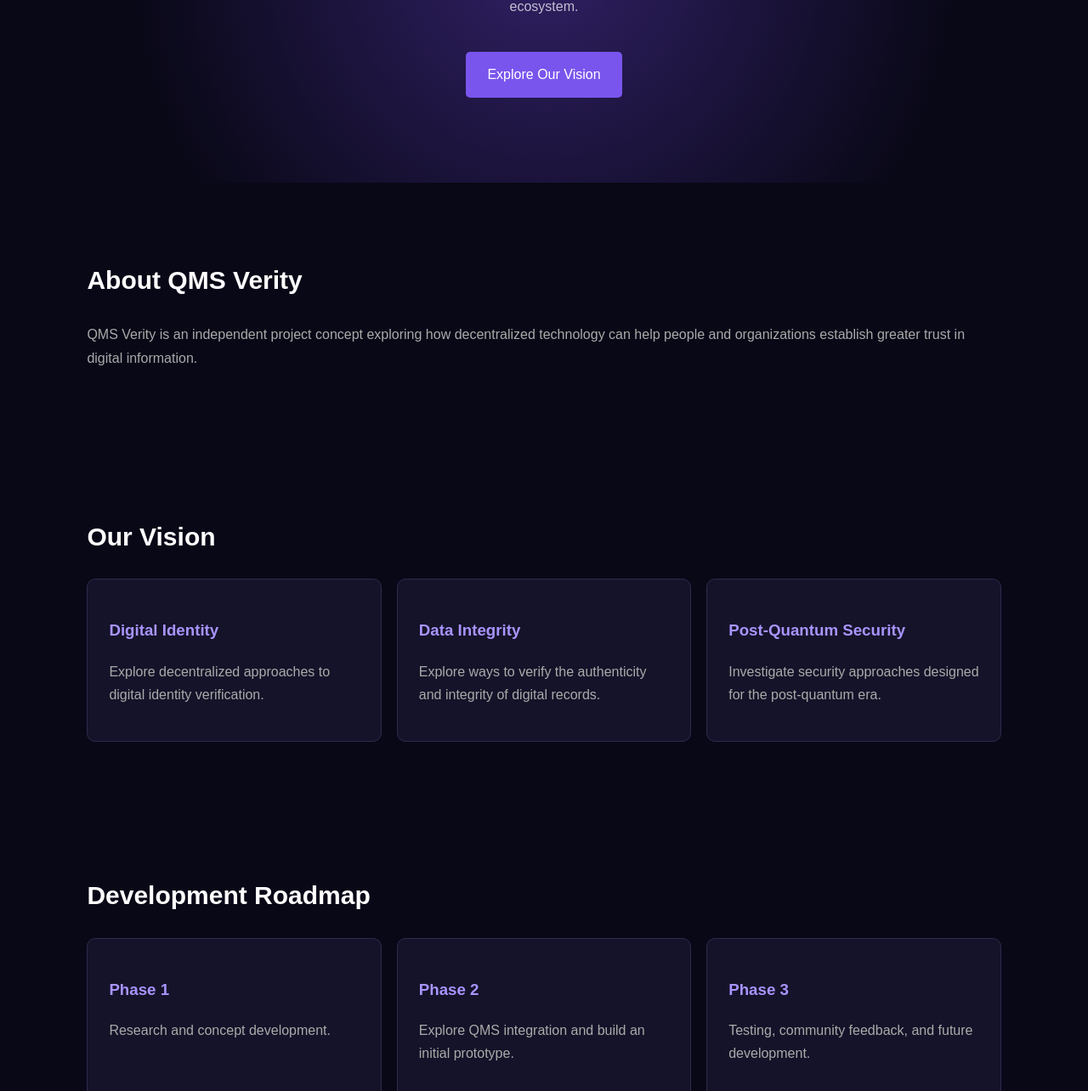
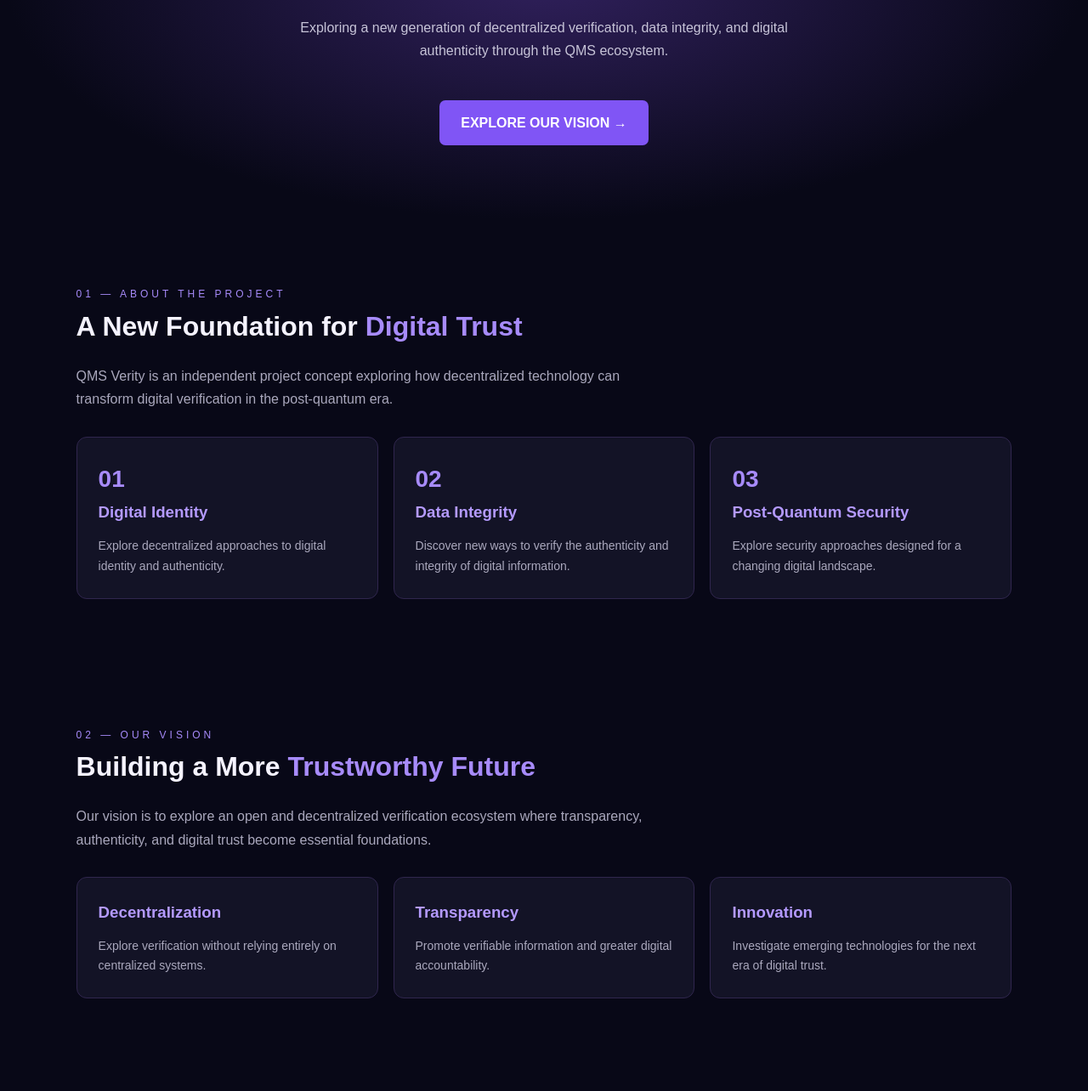
Before and after one commit to Azils98/qms-verity, a plain HTML site: page index.html in a window 1280 px wide. Shown: the part 397-1681 px from the top of the page at 85% size. Drawn offline with Linux system fonts and the light colour scheme.

Commit message:
Update index.html for branding and layout changes

```diff
--- a/index.html
+++ b/index.html
@@ -4,67 +4,154 @@
 <head>
 <meta charset="UTF-8">
 <meta name="viewport" content="width=device-width, initial-scale=1.0">
-<title>QMS Verity | Digital Trust Infrastructure</title>
+<title>QMS VERITY | Future of Digital Trust</title>
 <style>
-*{box-sizing:border-box}
-body{margin:0;background:#090817;color:#fff;font-family:Arial,sans-serif;line-height:1.7}
-header{padding:25px 8%;display:flex;justify-content:space-between;align-items:center;border-bottom:1px solid #292344}
-.logo{font-size:22px;font-weight:bold;color:#9878ff}
-nav a{color:#ccc;text-decoration:none;margin-left:20px;font-size:13px}
-.hero{padding:100px 8%;text-align:center;background:radial-gradient(circle at center,#302064,#090817 70%)}
-.tag{color:#a994ff;letter-spacing:3px;font-size:12px}
-h1{font-size:48px;line-height:1.2;max-width:800px;margin:20px auto}
-h1 span{color:#9878ff}
-.hero p{max-width:650px;margin:20px auto;color:#c2bfd3}
-.btn{display:inline-block;background:#7955ed;color:white;padding:13px 25px;border-radius:5px;text-decoration:none;margin-top:20px}
-section{padding:65px 8%}
-h2{font-size:30px}
-.muted{color:#aaa}
-.cards{display:grid;grid-template-columns:repeat(auto-fit,minmax(220px,1fr));gap:18px}
-.card{background:#151329;border:1px solid #30294d;padding:25px;border-radius:10px}
-.card h3{color:#a994ff}
-footer{text-align:center;padding:30px;color:#999;border-top:1px solid #292344}
+*{box-sizing:border-box;margin:0;padding:0}
+html{scroll-behavior:smooth}
+body{
+font-family:Arial,sans-serif;
+background:#080817;color:#f5f3ff;
+line-height:1.7
+}
+header{
+padding:22px 7%;display:flex;
+justify-content:space-between;align-items:center;
+border-bottom:1px solid #282344;
+position:sticky;top:0;background:#080817;
+z-index:10
+}
+.logo{font-size:23px;font-weight:bold;color:#a78bfa}
+nav a{color:#ddd;text-decoration:none;margin-left:15px;font-size:13px}
+.hero{
+text-align:center;padding:105px 7% 90px;
+background:radial-gradient(ellipse at center,#30205c,#080817 70%)
+}
+.tag{color:#a78bfa;letter-spacing:4px;font-size:12px}
+h1{font-size:clamp(38px,8vw,68px);line-height:1.15;margin:25px auto;max-width:850px}
+h1 span,h2 span{color:#a78bfa}
+.hero p{max-width:650px;margin:20px auto;color:#c7c4d8}
+.btn{
+display:inline-block;margin-top:25px;
+padding:13px 25px;background:#8055f5;
+color:white;text-decoration:none;border-radius:7px;
+font-weight:bold
+}
+section{padding:75px 7%}
+h2{font-size:32px;margin-bottom:18px}
+.intro{color:#aaa8bd;max-width:700px;margin-bottom:30px}
+.grid{display:grid;grid-template-columns:repeat(auto-fit,minmax(220px,1fr));gap:18px}
+.card{
+background:#131326;border:1px solid #30264e;
+border-radius:12px;padding:25px
+}
+.card h3{color:#b49aff;margin-bottom:12px}
+.card p{color:#aaa8bd;font-size:14px}
+.number{font-size:28px;color:#a78bfa;font-weight:bold}
+.roadmap{border-left:2px solid #8055f5;padding-left:25px;margin:25px 0}
+.roadmap .card{margin-bottom:18px}
+footer{
+padding:35px 7%;text-align:center;
+border-top:1px solid #30264e;color:#aaa8bd
+}
+footer strong{color:#a78bfa}
 </style>
 </head>
 <body>
+
 <header>
-<div class="logo">◈ QMS VERITY</div>
-<nav><a href="#about">About</a><a href="#vision">Vision</a><a href="#roadmap">Roadmap</a></nav>
+<div class="logo">◇ QMS VERITY</div>
+<nav>
+<a href="#about">About</a>
+<a href="#vision">Vision</a>
+<a href="#roadmap">Roadmap</a>
+</nav>
 </header>
 
 <div class="hero">
 <div class="tag">BUILDING TRUST FOR THE POST-QUANTUM ERA</div>
 <h1>Redefining Digital Trust for a <span>New Generation</span></h1>
-<p>Exploring decentralized verification, data integrity, and digital authenticity through the QMS ecosystem.</p>
-<a class="btn" href="#about">Explore Our Vision</a>
+<p>
+Exploring a new generation of decentralized verification,
+data integrity, and digital authenticity through the QMS ecosystem.
+</p>
+<a href="#about" class="btn">EXPLORE OUR VISION →</a>
 </div>
 
 <section id="about">
-<h2>About QMS Verity</h2>
-<p class="muted">QMS Verity is an independent project concept exploring how decentralized technology can help people and organizations establish greater trust in digital information.</p>
+<div class="tag">01 — ABOUT THE PROJECT</div>
+<h2>A New Foundation for <span>Digital Trust</span></h2>
+<p class="intro">
+QMS Verity is an independent project concept exploring
+how decentralized technology can transform digital
+verification in the post-quantum era.
+</p>
+<div class="grid">
+<div class="card">
+<div class="number">01</div>
+<h3>Digital Identity</h3>
+<p>Explore decentralized approaches to digital identity and authenticity.</p>
+</div>
+<div class="card">
+<div class="number">02</div>
+<h3>Data Integrity</h3>
+<p>Discover new ways to verify the authenticity and integrity of digital information.</p>
+</div>
+<div class="card">
+<div class="number">03</div>
+<h3>Post-Quantum Security</h3>
+<p>Explore security approaches designed for a changing digital landscape.</p>
+</div>
+</div>
 </section>
 
 <section id="vision">
-<h2>Our Vision</h2>
-<div class="cards">
-<div class="card"><h3>Digital Identity</h3><p class="muted">Explore decentralized approaches to digital identity verification.</p></div>
-<div class="card"><h3>Data Integrity</h3><p class="muted">Explore ways to verify the authenticity and integrity of digital records.</p></div>
-<div class="card"><h3>Post-Quantum Security</h3><p class="muted">Investigate security approaches designed for the post-quantum era.</p></div>
+<div class="tag">02 — OUR VISION</div>
+<h2>Building a More <span>Trustworthy Future</span></h2>
+<p class="intro">
+Our vision is to explore an open and decentralized
+verification ecosystem where transparency, authenticity,
+and digital trust become essential foundations.
+</p>
+<div class="grid">
+<div class="card">
+<h3>Decentralization</h3>
+<p>Explore verification without relying entirely on centralized systems.</p>
+</div>
+<div class="card">
+<h3>Transparency</h3>
+<p>Promote verifiable information and greater digital accountability.</p>
+</div>
+<div class="card">
+<h3>Innovation</h3>
+<p>Investigate emerging technologies for the next era of digital trust.</p>
+</div>
 </div>
 </section>
 
 <section id="roadmap">
-<h2>Development Roadmap</h2>
-<div class="cards">
-<div class="card"><h3>Phase 1</h3><p class="muted">Research and concept development.</p></div>
-<div class="card"><h3>Phase 2</h3><p class="muted">Explore QMS integration and build an initial prototype.</p></div>
-<div class="card"><h3>Phase 3</h3><p class="muted">Testing, community feedback, and future development.</p></div>
+<div class="tag">03 — DEVELOPMENT ROADMAP</div>
+<h2>Our Path to <span>Innovation</span></h2>
+<div class="roadmap">
+<div class="card">
+<h3>Phase 1 — Research</h3>
+<p>Research, concept development, and ecosystem exploration.</p>
+</div>
+<div class="card">
+<h3>Phase 2 — Prototype</h3>
+<p>Explore QMS integration and develop an initial prototype.</p>
+</div>
+<div class="card">
+<h3>Phase 3 — Community</h3>
+<p>Testing, community feedback, and future development.</p>
+</div>
 </div>
 </section>
 
 <footer>
-<p>QMS VERITY | Independent Builder Project Concept</p>
+<strong>◇ QMS VERITY</strong>
 <p>Exploring a more trustworthy digital future.</p>
+<p>Independent Builder Project Concept</p>
 </footer>
+
 </body>
 </html>
```
